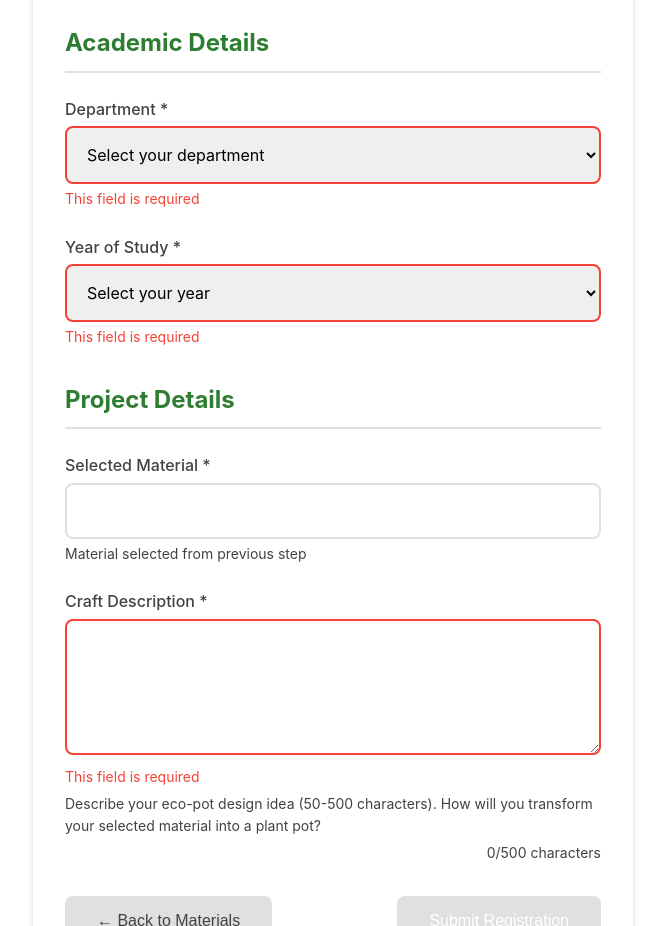
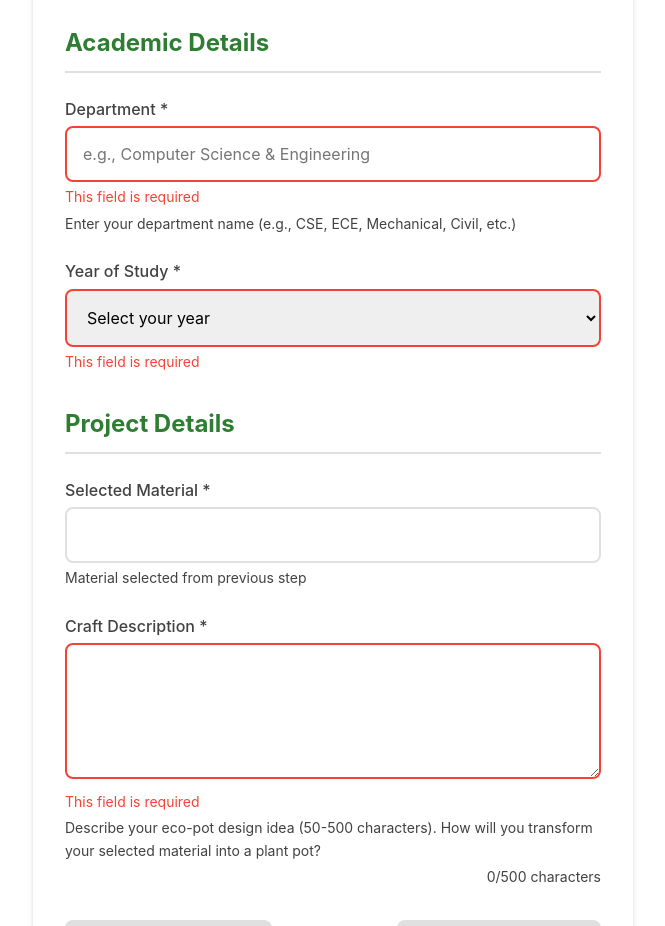
Before and after one commit to Yogesh031404/pot, a plain HTML site: page register.html in a window 1280 px wide. Shown: the part 1020-1946 px from the top of the page, without its empty margins (307-972 px from the left). Drawn offline with Linux system fonts and the light colour scheme; no server answers.

Commit message:
Auto-commit: Agent tool execution

```diff
--- a/register.html
+++ b/register.html
@@ -69,17 +69,9 @@
 
                         <div class="form-group">
                             <label for="department">Department *</label>
-                            <select id="department" name="department" required>
-                                <option value="">Select your department</option>
-                                <option value="CSE">Computer Science & Engineering</option>
-                                <option value="ECE">Electronics & Communication Engineering</option>
-                                <option value="EEE">Electrical & Electronics Engineering</option>
-                                <option value="Mechanical">Mechanical Engineering</option>
-                                <option value="Civil">Civil Engineering</option>
-                                <option value="Chemical">Chemical Engineering</option>
-                                <option value="Others">Others</option>
-                            </select>
+                            <input type="text" id="department" name="department" required placeholder="e.g., Computer Science & Engineering">
                             <span class="error-message" id="departmentError"></span>
+                            <small>Enter your department name (e.g., CSE, ECE, Mechanical, Civil, etc.)</small>
                         </div>
 
                         <div class="form-group">
```
